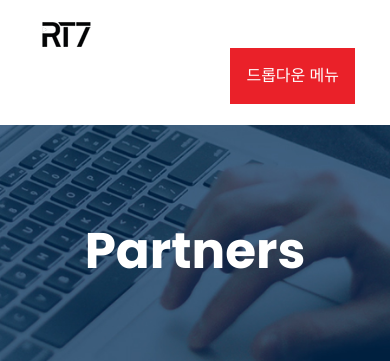
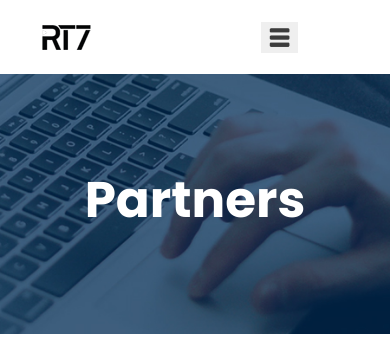
Before and after one commit to wonjin9/rt7, a Django app: page /partners/ in a window 390 px wide. Shown: the top 361 px of the page. Run offline with Django 3.2, Linux system fonts and the light colour scheme; some libraries are stand-ins or nearby versions; some web fonts are replaced.

Commit message:
찐구야

```diff
--- a/templates/base.html
+++ b/templates/base.html
@@ -28,6 +28,11 @@
     <link rel="preconnect" href="https://fonts.gstatic.com" crossorigin>
     <link href="https://fonts.googleapis.com/css2?family=Do+Hyeon&family=Poor+Story&display=Noto+Sans+KR&display=swap" rel="stylesheet">
     <!--font-family: 'Noto Sans KR', sans-serif;-->
+
+    <!--ima cache-->
+    <meta http-equiv="Cache-Control" content="no-cache, no-store, must-revalidate" />
+    <meta http-equiv="Pragma" content="no-cache" />
+    <meta http-equiv="Expires" content="0" />
 
     <style>
     .jin9-kfont-b{
@@ -96,19 +101,19 @@
     .d-block {
     display: block!
     }
+
     .dropbtn {
-  background-color: #ea2129;
       color: white;
-  padding: 16px;
-  font-size: 16px;
       border: none;
+      height: auto;
+      padding-top: 3px;
+      padding-bottom: 3px;
     }
 
     .dropdown {
       position: relative;
       display: inline-block;
     }
-
     .dropdown-content {
       display: none;
       position: absolute;
@@ -117,12 +122,13 @@
       box-shadow: 0px 8px 16px 0px rgba(0,0,0,0.2);
       z-index: 1;
     }
-
     .dropdown-content a {
       color: black;
       padding: 12px 16px;
       text-decoration: none;
       display: block;
+      font-family: "Poppins",sans-serif;
+      font-size: 1rem;
     }
 
     .dropdown-content a:hover {background-color: #ddd;}
@@ -163,14 +169,14 @@
                     <div class="container-fluid">
                         <div class="row align-items-center">
     <!-- Logo -->
-    <div class="col-xl-2 col-lg-1 col-md-1">
+    <div class="col-xl-2 col-lg-1 col-md-1 col-1">
                                 <div class="logo">
                                   <a href="/"><img src="{% static 'img/logo/rt7_logo_main.png' %}" alt=""></a>
                                 </div>
                             </div>
 
     <!-- Main-menu start-->
-    <div class="col-xl-8 col-lg-8 col-md-8">
+    <div class="col-xl-8 col-lg-8 col-md-1 col-1">
         <div class="main-menu f-right d-none d-lg-block">
             <ul id="navigation">
                 <li><a href="/air/">Broadcast</a></li>
@@ -184,15 +190,16 @@
     <!-- Main-menu end-->
 
     <!-- mobile-menu start-->
-                        <div class="col-xl-8 col-lg-8 col-md-8">
+    <div class="col-xl-1 col-lg-1 col-8">
         <div class="main-menu f-right d-lg-none d-block">
             <div class="dropdown">
-                                  <button class="dropbtn">드롭다운 메뉴</button>
+                <button class="dropbtn"><img src="{% static 'img/jin9/menu-button.png' %}" style="width:25px; height:auto;"></button>
                 <div class="dropdown-content">
-                                    <a href="#">홈</a>
-                                    <a href="#">회사소개</a>
-                                    <a href="#">제품소개</a>
-                                    <a href="#">오시는길</a>
+                    <a href="/air/">Broadcast</a>
+                    <a href="/portfolio/">Portfolio</a>
+                    <a href="/partners/">Partners</a>
+                    <a href="/aboutus/">About Us</a>
+                    <a href="/contact/">Contact</a>
                 </div>
             </div>
         </div>
```
Also changed, not shown: static/img/jin9/menu-button.png (added). Lines whose indentation alone changed are shown as unchanged.
